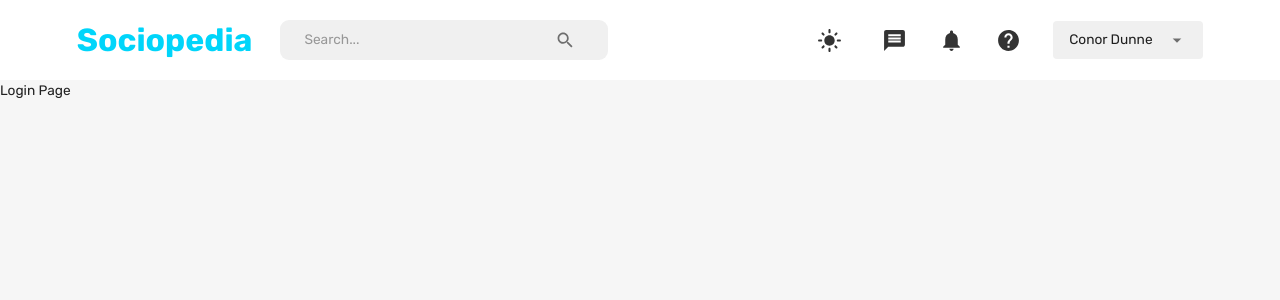
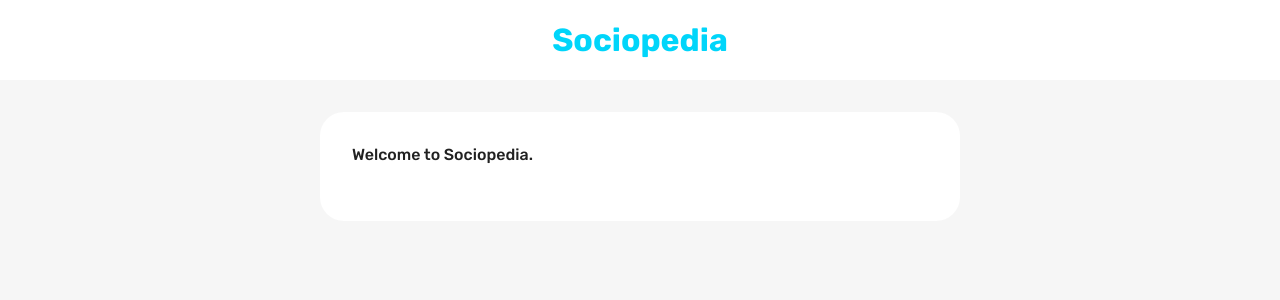
Before and after one commit to Conor-Dunne/FullStack-MERN-Social-Media-App, a React (Create React App) app in the folder client/: page / in a window 1280 px wide. Shown: the top 300 px of the page. Built offline with nearby package versions, Linux system fonts and the light colour scheme.

Commit message:
Build login page

```diff
--- a/client/src/scenes/loginPage/index.jsx
+++ b/client/src/scenes/loginPage/index.jsx
@@ -1,12 +1,42 @@
-import NavBar from "scenes/navbar"
+import { Box, Typography, useTheme, useMediaQuery } from "@mui/material";
+// import Form from "./Form";
 
 const LoginPage = () => {
+  const theme = useTheme();
+  const isNonMobileScreens = useMediaQuery("(min-width: 100px");
   return (
-    <div>
-      <NavBar />
-      Login Page
-    </div>
-  )
-}
+    <Box>
+      <Box
+        width="100%"
+        backgroundColor={theme.palette.background.alt}
+        p="1rem 6%"
+        textAlign="center"
+      >
+        <Typography
+          fontWeight="bold"
+          fontSize="clamp(1rem, 2rem, 2.25rem)"
+          color="primary"
+        >
+          Sociopedia
+        </Typography>
+      </Box>
+      <Box
+      width={isNonMobileScreens ? "50%" : "93%"}
+      p="2rem"
+      m="2rem auto"
+      borderRadius="1.5rem"
+      backgroundColor={theme.palette.background.alt}
+      >
+        <Typography
+        fontWeight="500"
+        variant="h5"
+        sx= {{mb: "1.5rem"}}
+        >
+          Welcome to Sociopedia.
+        </Typography>
+      </Box>
+    </Box>
+  );
+};
 
-export default LoginPage
+export default LoginPage;
```
